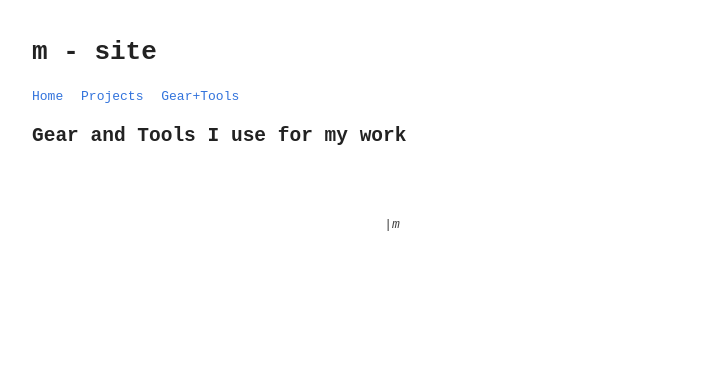
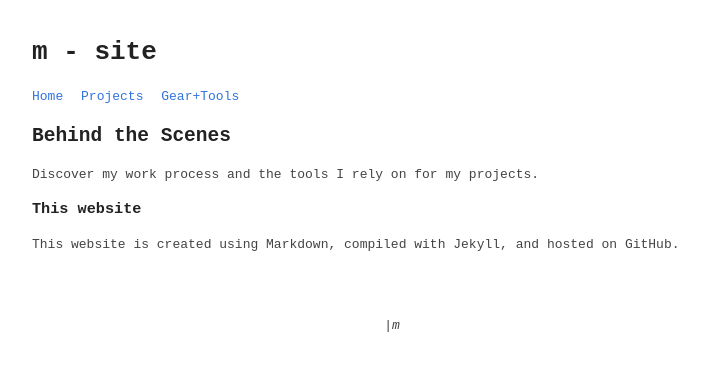
Before and after one commit to matis-io/matis-io.github.io, a Jekyll site: the page built from gear+tools.md, in a window 1280 px wide. Shown: the top 371 px of the page, without its empty margins (248-956 px from the left). Built offline with Jekyll 4.4.1, drawn with Linux system fonts in a browser that asks for light colours.

Commit message:
gear and tools

```diff
--- a/gear+tools.md
+++ b/gear+tools.md
@@ -4,4 +4,7 @@ title: Gear + Tools
 permalink: /gear+tools
 ---
 
-## Gear and Tools I use for my work
+## Behind the Scenes
+Discover my work process and the tools I rely on for my projects.
+### This website
+This website is created using Markdown, compiled with Jekyll, and hosted on GitHub.
```
